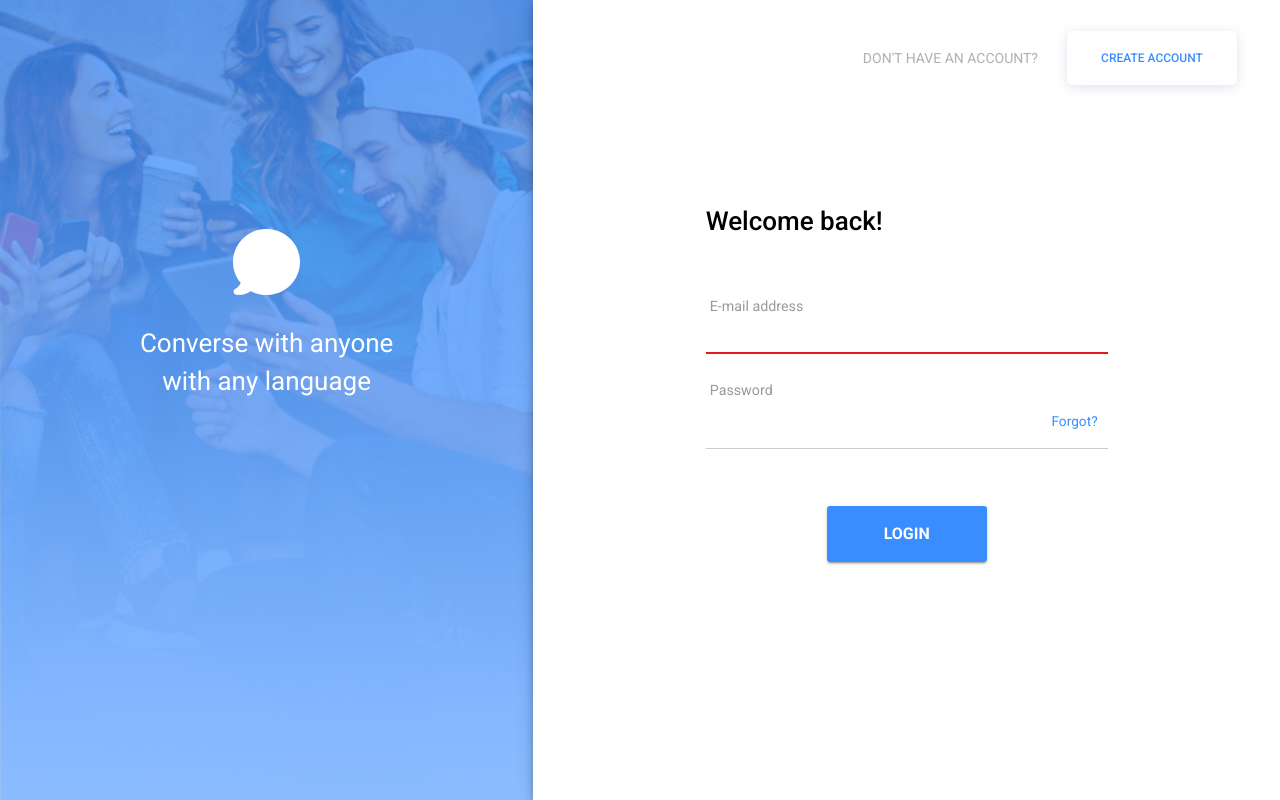
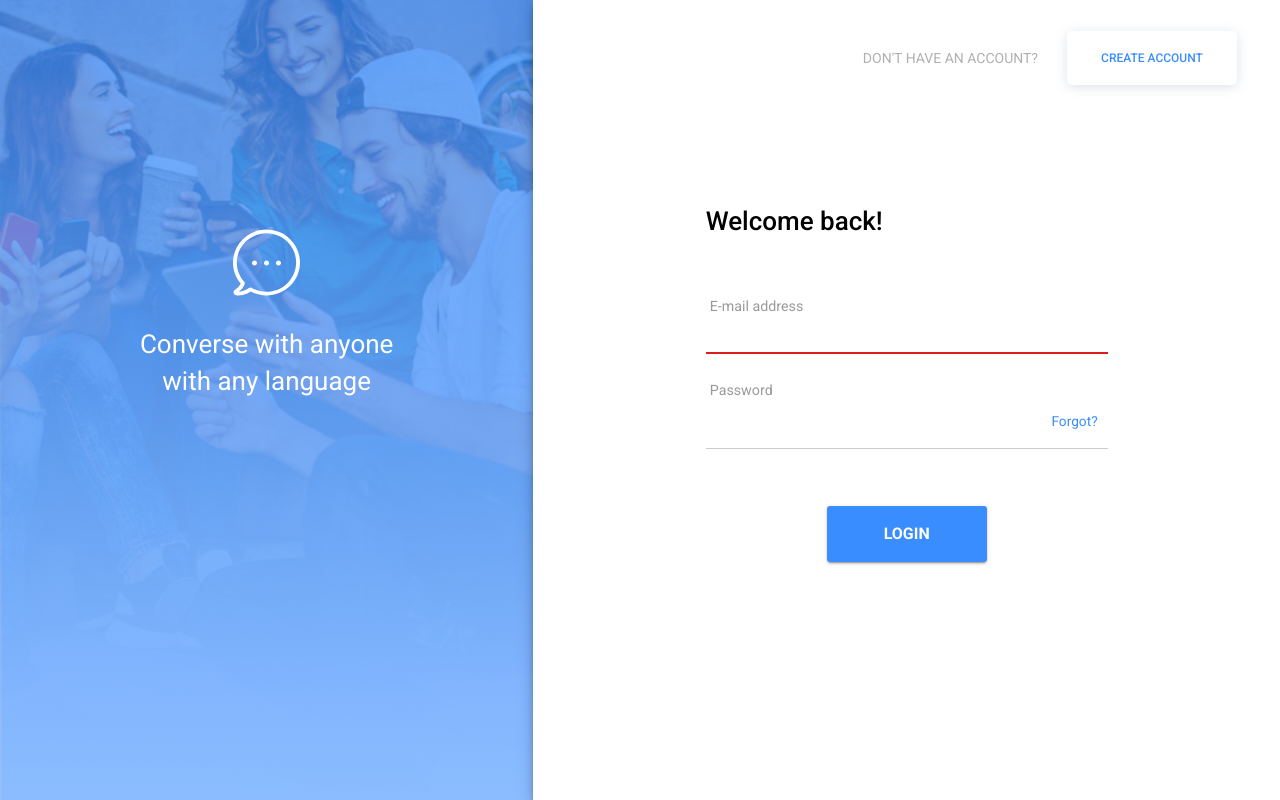
Before and after one commit to LucasLongarini/Chat-App, a React (Create React App) app in the folder client/: page /login in a window 1280 px wide. Built offline with nearby package versions, Linux system fonts and the light colour scheme.

Commit message:
fixed comments

```diff
--- a/client/src/index.css
+++ b/client/src/index.css
@@ -1,6 +1,6 @@
 body {
   margin: 0;
-  font-family: "Roboto", -apple-system, BlinkMacSystemFont, "Segoe UI", "Oxygen",
+  font-family: "OpenSans", -apple-system, BlinkMacSystemFont, "Segoe UI", "Oxygen",
     "Ubuntu", "Cantarell", "Fira Sans", "Droid Sans", "Helvetica Neue",
     sans-serif;
   -webkit-font-smoothing: antialiased;
--- a/client/src/pages/Login.jsx
+++ b/client/src/pages/Login.jsx
@@ -170,7 +170,7 @@ export default function Login() {
       <Grid item xs={false} sm={4} md={5} className={classes.image}>
         <Box className={classes.overlay}>
           <Hidden xsDown>
-            <img width={67} alt="Group of friends chatting" src="/images/chatBubble.png" />
+            <img width={67} src="/images/bubble.svg" />
             <Hidden smDown>
               <p className={classes.heroText}>
                 Converse with anyone with any language
--- a/client/src/pages/Signup.jsx
+++ b/client/src/pages/Signup.jsx
@@ -165,7 +165,7 @@ export default function Register() {
       <Grid item xs={false} sm={4} md={5} className={classes.image}>
         <Box className={classes.overlay}>
           <Hidden xsDown>
-            <img width={67} alt="Group of friends chatting" src="/images/chatBubble.png" />
+            <img width={67} src="/images/bubble.svg" />
             <Hidden smDown>
               <Typography className={classes.heroText}>
                 Converse with anyone with any language
```
Also changed, not shown: client/public/Images/bubble.svg (added).
